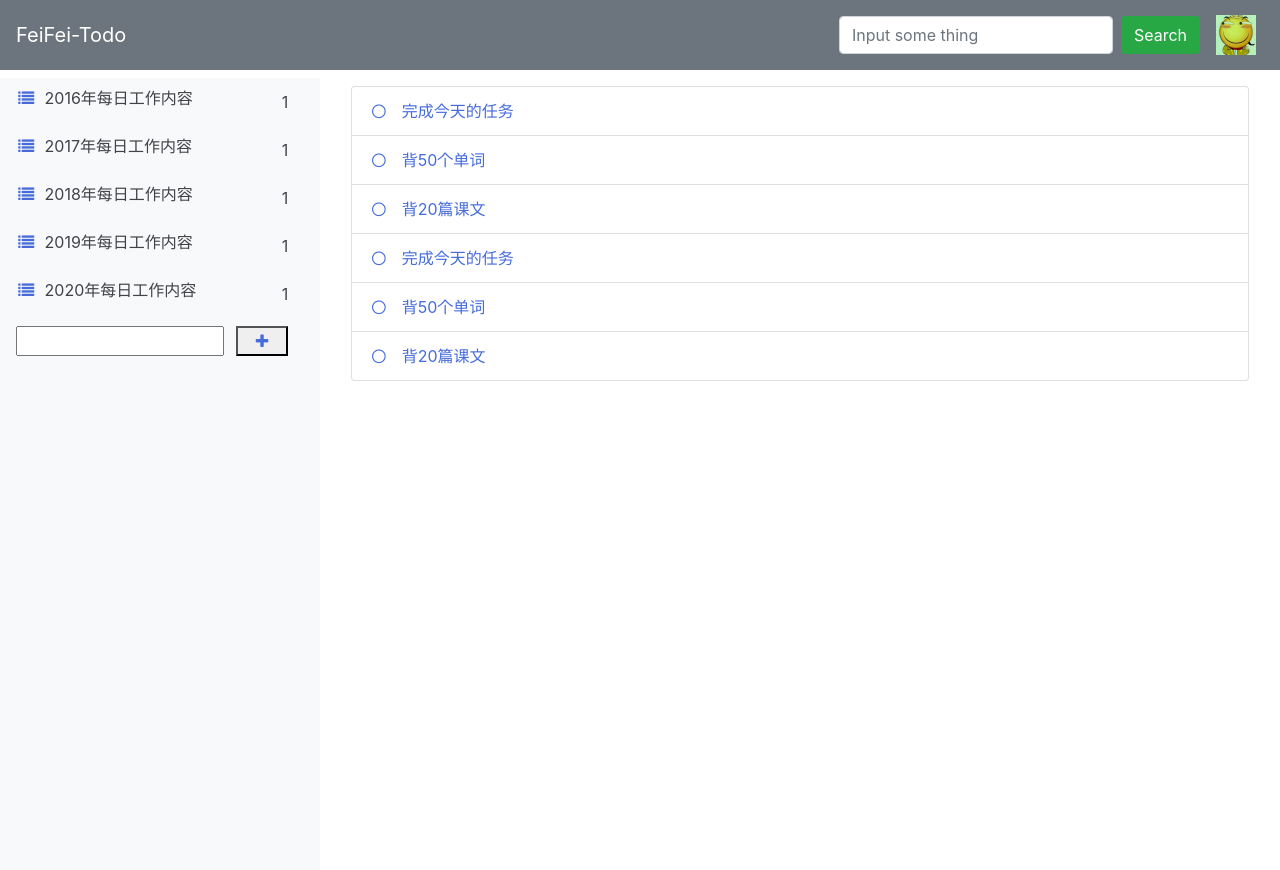
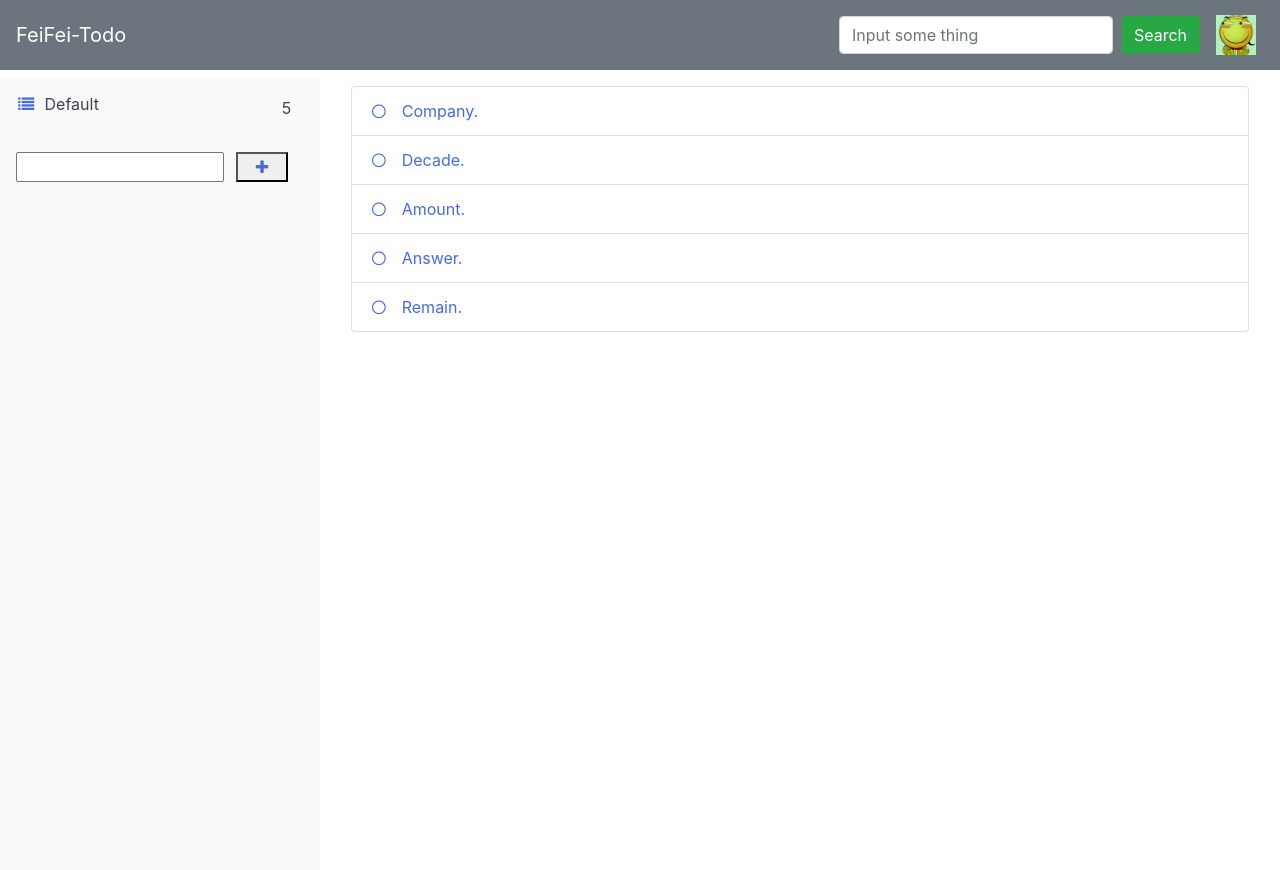
Before and after one commit to imokoi/flask-todo, a Flask app: page / in a window 1280 px wide. Run offline with Flask 2, Linux system fonts and the light colour scheme; a user stored in the database is signed in; data comes from the database, SQL or seed files in the repository; some libraries are stand-ins or nearby versions.

Commit message:
render the index html

```diff
--- a/app/blueprints/todo.py
+++ b/app/blueprints/todo.py
@@ -7,6 +7,7 @@
 
 from flask import Blueprint, render_template, url_for,redirect
 from flask_login import login_required, current_user
+from ..models import Todo, User, TodoList
 
 todo_bp = Blueprint('todo', __name__)
 
@@ -16,4 +17,7 @@ def index():
     if current_user.is_authenticated is not True:
         return redirect(url_for('login.login'))
     else:
-        return render_template("index.html")
+        current_user_id = current_user.id
+        todo_lists: [TodoList] = TodoList.query.filter_by(id=current_user_id)
+        print(len(todo_lists.first().todos))
+        return render_template("index.html", todoLists=todo_lists)
--- a/app/templates/index.html
+++ b/app/templates/index.html
@@ -33,9 +33,13 @@
         .nav-item i {
             color: #466cdc;
         }
-
+        .nav-item {
+            height: 50px;
+            margin-top: 5px;
+        }
         .nav-item:hover {
             background-color: white;
+            height: 50px;
         }
 
         .list-group a {
@@ -75,26 +79,13 @@
     <div class="row flex-nowrap">
         <div class="col-md-3 bg-light mt-2">
             <ul class="nav flex-column pre-scrollable" style="max-height: 100%">
+                {% for todoList in todoLists %}
                 <li class="row nav-item justify-content-between align-content-center">
-                    <a class="nav-link col-10" href="#"><i class="fa fa-list fa-fw mr-2" aria-hidden="true"></i>2016年每日工作内容</a>
-                    <div class="col-2 ml-0" style="line-height: 3rem; color: #414348;">1</div>
+                    <a class="nav-link col-10" href="#"><i class="fa fa-list fa-fw mr-2" aria-hidden="true"></i>{{ todoList.title }}</a>
+                    <div class="col-2 ml-0" style="line-height: 3rem; color: #414348;"> {{ todoList.todos|length }} </div>
                 </li>
-                <li class="row nav-item justify-content-between align-content-center">
-                    <a class="nav-link col-10" href="#"><i class="fa fa-list fa-fw mr-2" aria-hidden="true"></i>2017年每日工作内容</a>
-                    <div class="col-2 ml-0" style="line-height: 3rem; color: #414348;">1</div>
-                </li>
-                <li class="row nav-item justify-content-between align-content-center">
-                    <a class="nav-link col-10" href="#"><i class="fa fa-list fa-fw mr-2" aria-hidden="true"></i>2018年每日工作内容</a>
-                    <div class="col-2 ml-0" style="line-height: 3rem; color: #414348">1</div>
-                </li>
-                <li class="row nav-item justify-content-between align-content-center">
-                    <a class="nav-link col-10" href="#"><i class="fa fa-list fa-fw mr-2" aria-hidden="true"></i>2019年每日工作内容</a>
-                    <div class="col-2 ml-0" style="line-height: 3rem; color: #414348;">1</div>
-                </li>
-                <li class="row nav-item justify-content-between align-content-center">
-                    <a class="nav-link col-10" href="#"><i class="fa fa-list fa-fw mr-2" aria-hidden="true"></i>2020年每日工作内容</a>
-                    <div class="col-2 ml-0" style="line-height: 3rem; color: #414348;">1</div>
-                </li>
+                {% endfor %}
+
                 <li class="row nav-item justify-content-between align-content-center">
                     <!--                    <a class="nav-link col-10" href="#"><i class="fa fa-list fa-fw mr-2" aria-hidden="true"></i>2020年每日工作内容</a>-->
                     <form class="form-inline ml-2 mt-2">
@@ -109,19 +100,10 @@
         <main class="col-md-9 bg-white">
             <div class="container-fluid p-3 pre-scrollable">
                 <ul class="list-group">
-                    <li class="list-group-item"><a href="#"><i class="fa fa-circle-thin mr-3" aria-hidden="true"></i>完成今天的任务</a>
+                    {% for todo in  todoLists.first().todos %}
+                    <li class="list-group-item"><a href="#"><i class="fa fa-circle-thin mr-3" aria-hidden="true"></i>{{ todo.title }}</a>
                     </li>
-                    <li class="list-group-item"><a href="#"><i class="fa fa-circle-thin mr-3" aria-hidden="true"></i>背50个单词</a>
-                    </li>
-                    <li class="list-group-item"><a href="#"><i class="fa fa-circle-thin mr-3" aria-hidden="true"></i>背20篇课文</a>
-                    </li>
-                    <li class="list-group-item"><a href="#"><i class="fa fa-circle-thin mr-3"
-                                                               aria-hidden="true"></i>完成今天的任务</a>
-                    </li>
-                    <li class="list-group-item"><a href="#"><i class="fa fa-circle-thin mr-3" aria-hidden="true"></i>背50个单词</a>
-                    </li>
-                    <li class="list-group-item"><a href="#"><i class="fa fa-circle-thin mr-3" aria-hidden="true"></i>背20篇课文</a>
-                    </li>
+                    {% endfor %}
                 </ul>
             </div>
         </main>
```
